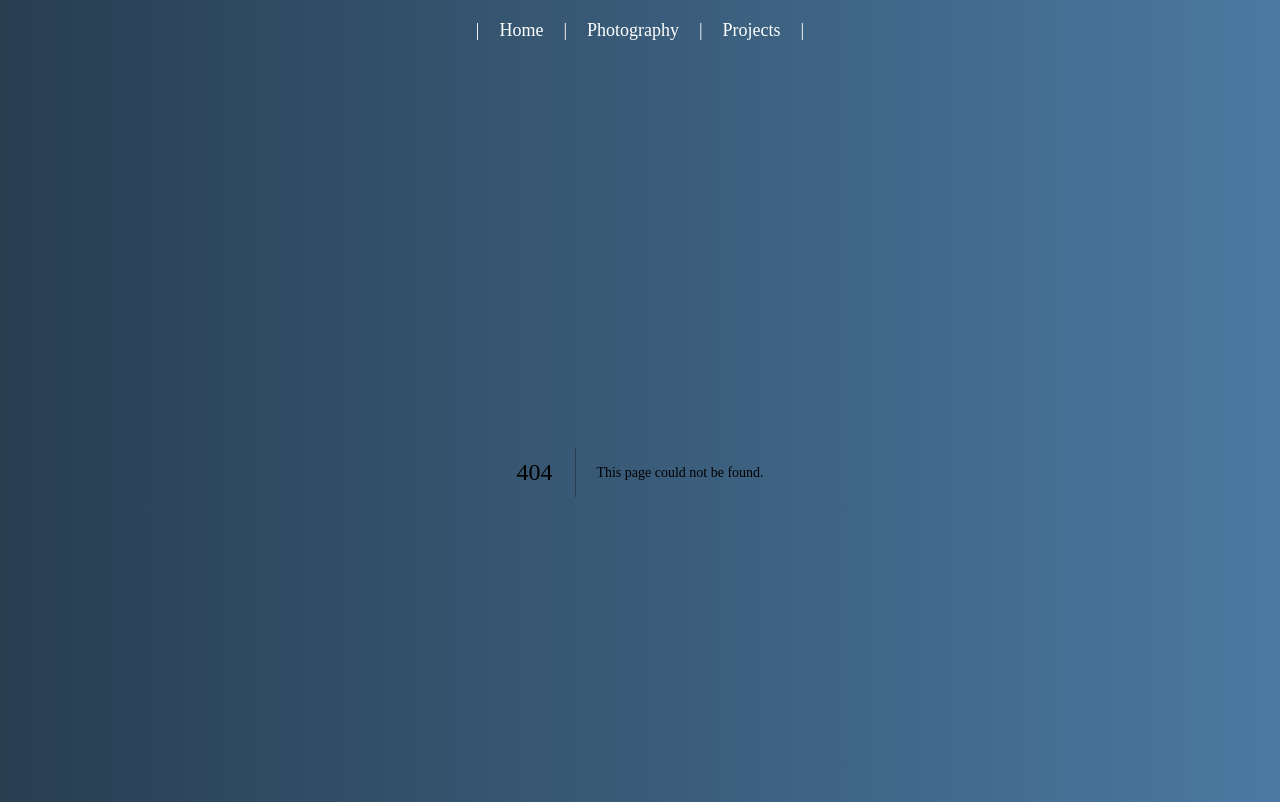
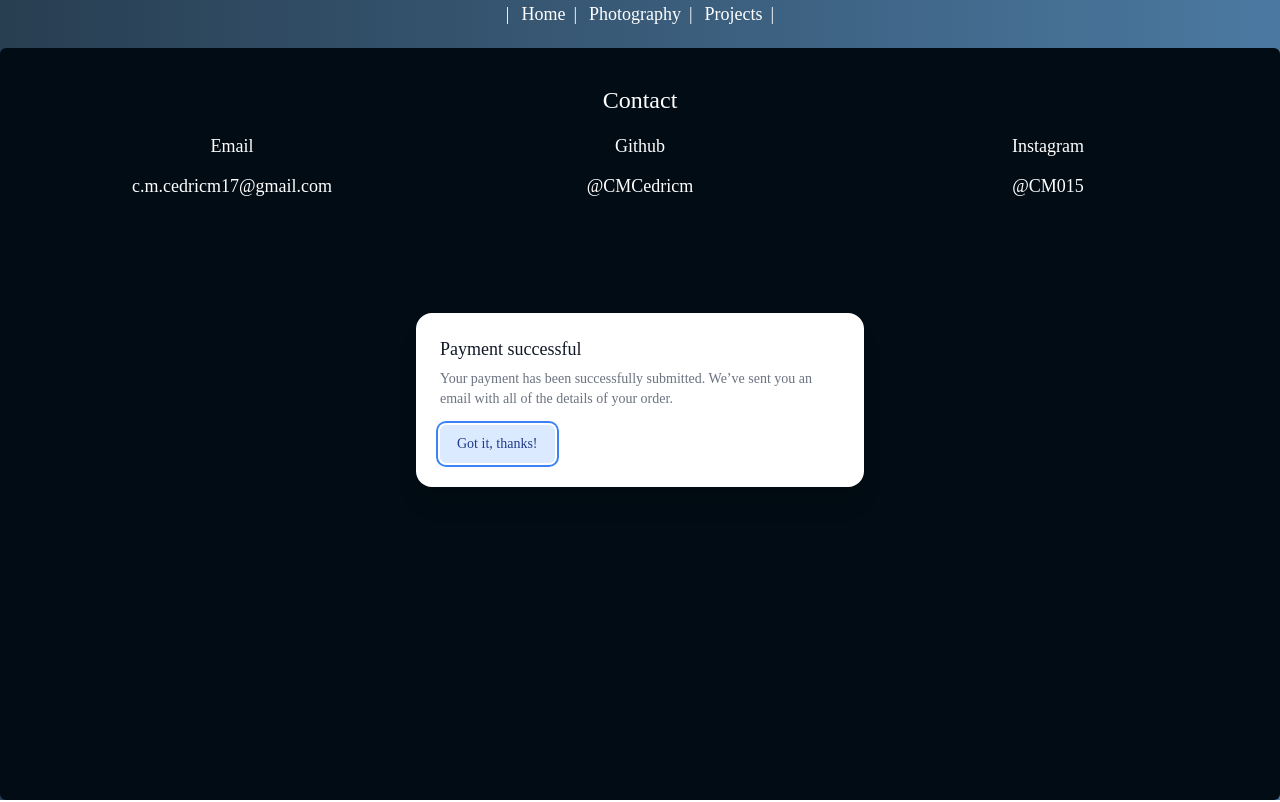
Before and after one commit to CMCedricM/nextjs-personal-site, a Next.js app: page /projects-test in a window 1280 px wide. Before the commit this address had no page. Shown: the top 802 px of the page. Built offline with nearby package versions, Linux system fonts and the light colour scheme.

Commit message:
fixed footer

```diff
--- a/package.json
+++ b/package.json
@@ -9,6 +9,7 @@
     "start": "next start"
   },
   "dependencies": {
+    "@headlessui/react": "^1.7.8",
     "next": "13.1.1",
     "react": "18.2.0",
     "react-dom": "18.2.0",
--- a/src/components/footer/customFooter.tsx
+++ b/src/components/footer/customFooter.tsx
@@ -2,7 +2,7 @@ import Link from "next/link";
 
 const FooterNote = () => {
     return(
-        <div className="text-white p-5 gap-5 min-w-full flex flex-row md:flex-col items-center rounded-md bg-[#020c14] ">
+        <div className=" grow text-white p-5 gap-5 min-w-full flex flex-row md:flex-col items-center rounded-md bg-[#020c14] ">
 
 
             <div className="flex flex-col gap-4 items-center min-w-full p-4">
--- /dev/null
+++ b/src/components/formats/InfoCards.tsx
@@ -0,0 +1,19 @@
+import { ReactNode, FC } from "react";
+
+type InfoCardProps = {
+    children?: ReactNode,
+    title? : string,
+    description?: string
+}
+
+
+const InfoCard : FC<InfoCardProps> = ({children, title, description} ) => {
+    return(
+        <div className="flex flex-col items-center bg-white drop-shadow-md rounded-md w-full h-full p-5">
+             <h1>{title}</h1>
+             {children}
+        </div>
+    )
+}
+
+export default InfoCard;
--- a/src/components/navigation/navigation.tsx
+++ b/src/components/navigation/navigation.tsx
@@ -1,12 +1,31 @@
 import Link from "next/link";
 
 const Navigation = () => {
+
+
+    const pages : Record <string,string> = {
+        'Home' : '/',
+        'Photography' : '/photography',
+        'Projects' : '/projects',
+        // 'Projects-Beta' : '',
+
+    }
+
     return(
         <div className="flex flex-col items-center text-white text-lg">
-            <ul className="flex flex-row items-center gap-5 p-4 ">
-                |<li><Link href='/' className="hover:text-orange-400">Home</Link></li>|
-                <li><Link href='/photography' className="hover:text-orange-400" >Photography</Link></li>|
-                <li><Link href='/projects' className="hover:text-orange-400">Projects</Link></li>|
+            <ul className="flex flex-row items-center gap-3">
+                |{
+                    Object.keys(pages).map((data, index) => {
+                        return(
+                                <ul key={index} className='flex flex-row items-center gap-2'>
+                                    <li>
+                                        <Link href={pages[data] || '' } className='hover:text-orange-400'>{data}</Link>
+                                    </li>|
+                                </ul>
+
+                        )
+                    })
+                }
             </ul>
         </div>
     )
--- a/src/pages/_app.tsx
+++ b/src/pages/_app.tsx
@@ -8,14 +8,14 @@ import Head from "next/head";
 
 const MyApp: AppType = ({ Component, pageProps }) => {
   return(
-    <div className="flex flex-col bg-gradient-to-l from-[#4B79A1] to-[#283E51] min-h-screen gap-3 items-center">
+    <div className="min-h-screen flex flex-col bg-gradient-to-l from-[#4B79A1] to-[#283E51] gap-5 items-center">
       <Head>
         <meta name='theme-color' content='#4B79A1' media="(prefers-color-scheme: light)"></meta>
         <meta name='theme-color' content='#283E51' media="(prefers-color-scheme: dark)"></meta>
       </Head>
       <Navigation></Navigation>
-      <Component {...pageProps} />
-      <FooterNote></FooterNote>
+     <Component {...pageProps} />
+     <FooterNote></FooterNote>
     </div>
   )
 
--- a/src/pages/index.tsx
+++ b/src/pages/index.tsx
@@ -6,7 +6,7 @@ import image_holder from "../images/image-holder.png"
 
 const Home: NextPage = () => {
   return (
-    <div className="min-w-full flex flex-col items-center">
+    <div className=" grow  min-w-full flex flex-col items-center ">
     <Head>
        <title>{`Cedric's Homepage`}</title>
         <meta name="description" content="A websites about Cedric Men" />
--- /dev/null
+++ b/src/pages/projects-test.tsx
@@ -0,0 +1,64 @@
+import { Dialog, Transition } from '@headlessui/react'
+import { Fragment, useState } from 'react'
+
+export default function MyModal() {
+  const [isOpen, setIsOpen] = useState(true)
+
+  function closeModal() {
+    setIsOpen(false)
+  }
+
+  function openModal() {
+    setIsOpen(true)
+  }
+
+  return (
+    <>
+      <div className="fixed inset-0 flex items-center justify-center">
+        <button
+          type="button"
+          onClick={openModal}
+          className="rounded-md bg-black bg-opacity-20 px-4 py-2 text-sm font-medium text-white hover:bg-opacity-30 focus:outline-none focus-visible:ring-2 focus-visible:ring-white focus-visible:ring-opacity-75"
+        >
+          Open dialog
+        </button>
+      </div>
+
+
+        <Dialog as="div" className="relative z-10" open={isOpen} onClose={closeModal}>
+
+          <div className="fixed inset-0 overflow-y-auto">
+            <div className="flex min-h-full items-center justify-center p-4 text-center">
+
+                <Dialog.Panel className="w-full max-w-md transform overflow-hidden rounded-2xl bg-white p-6 text-left align-middle shadow-xl transition-all">
+                  <Dialog.Title
+                    as="h3"
+                    className="text-lg font-medium leading-6 text-gray-900"
+                  >
+                    Payment successful
+                  </Dialog.Title>
+                  <div className="mt-2">
+                    <p className="text-sm text-gray-500">
+                      Your payment has been successfully submitted. We’ve sent
+                      you an email with all of the details of your order.
+                    </p>
+                  </div>
+
+                  <div className="mt-4">
+                    <button
+                      type="button"
+                      className="inline-flex justify-center rounded-md border border-transparent bg-blue-100 px-4 py-2 text-sm font-medium text-blue-900 hover:bg-blue-200 focus:outline-none focus-visible:ring-2 focus-visible:ring-blue-500 focus-visible:ring-offset-2"
+                      onClick={closeModal}
+                    >
+                      Got it, thanks!
+                    </button>
+                  </div>
+                </Dialog.Panel>
+
+            </div>
+          </div>
+        </Dialog>
+
+    </>
+  )
+}
--- a/src/pages/projects.tsx
+++ b/src/pages/projects.tsx
@@ -1,11 +1,14 @@
 import { type NextPage } from "next";
+import { useState } from "react";
 
-const Project : NextPage = () => {
+
+const ProjectsPage = () => {
     return(
-        <div>
-
+        <div className="min-w-full min-h-full grow flex flex-col items-center justify-center">
+                <text className="text-2xl text-white">This page is still under construction!</text>
         </div>
     )
 }
 
-export default Project;
+
+export default ProjectsPage;
```
Also changed, not shown: src/pages/photography.tsx (+3 -1 lines), 1 other file (tests, documents, lock files or other folders).
